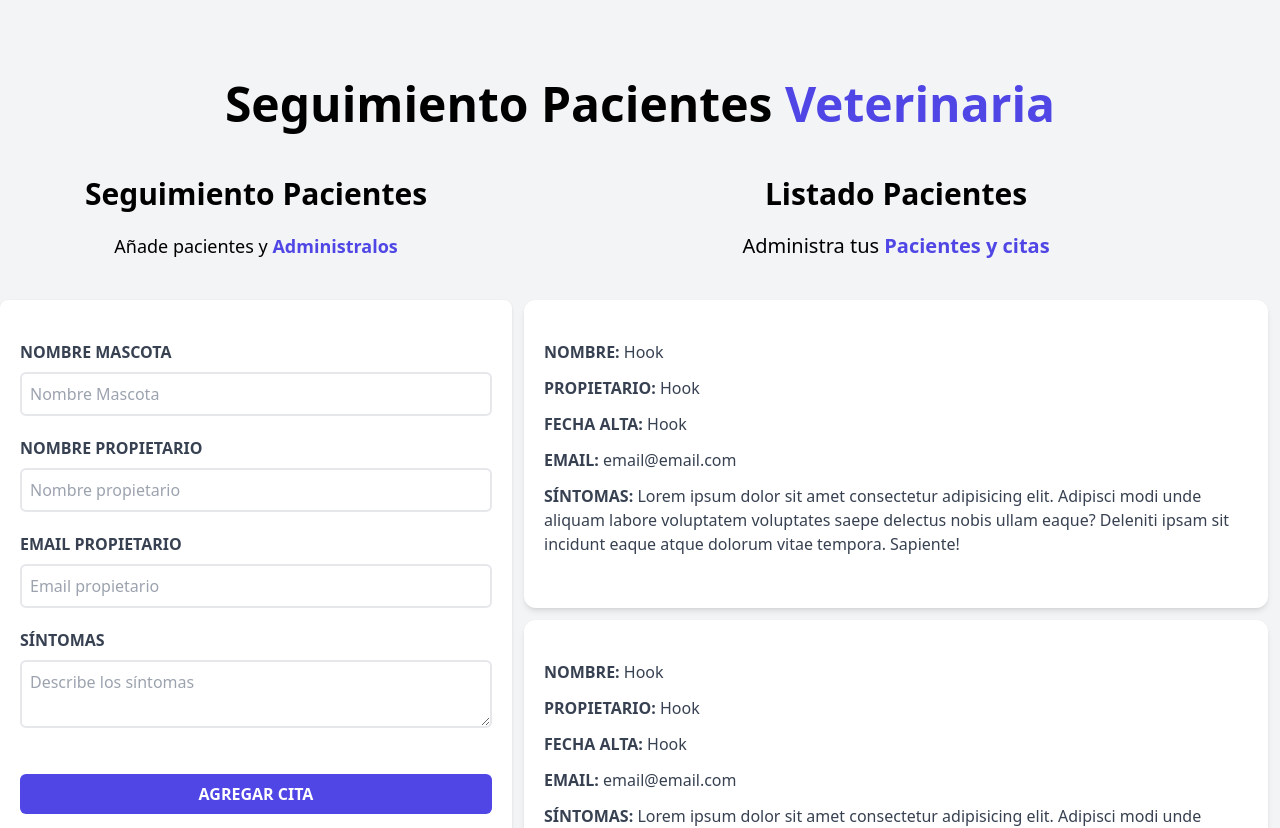
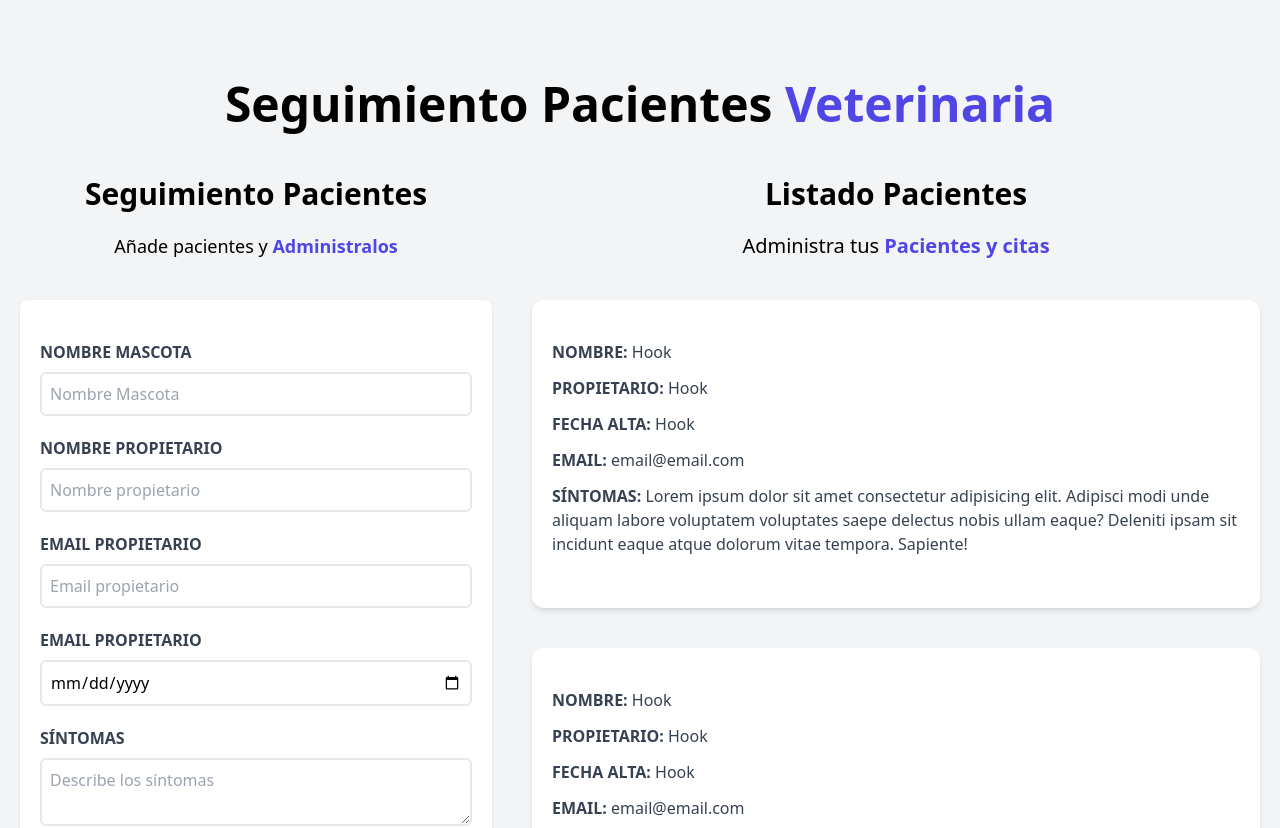
Before and after one commit to SebastianCastilloDev/administrador_de_pacientes, a React (Vite) app: page / in a window 1280 px wide. Shown: the top 828 px of the page. Built offline with nearby package versions, Linux system fonts and the light colour scheme.

Commit message:
leyendo inputs y agregandolos al state

```diff
--- a/src/Components/Formulario.jsx
+++ b/src/Components/Formulario.jsx
@@ -4,7 +4,17 @@
 export default function Formulario() {
 
     const [nombre, setNombre] = useState('')
+    const [propietario, setPropietario] = useState('')
+    const [email, setEmail] = useState('')
+    const [fecha, setFecha] = useState('')
+    const [sintomas, setSintomas] = useState('')
 
+
+
+    const handleSubmit = (e) => {
+        e.preventDefault()
+        console.log('enviando formulario')
+    }
 
     return (
         <div className="md:w-1/2 lg:w-2/5">
@@ -16,7 +26,10 @@
                 <span className="text-indigo-600 font-bold">Administralos</span>
             </p>
 
-            <form className="bg-white shadow rounded-lg py-10 px-5 mb-10">
+            <form
+                className="bg-white shadow rounded-lg py-10 px-5 mb-10 mx-5"
+                onSubmit={handleSubmit}
+            >
                 <div className="mb-5">
                     <label htmlFor="mascota" className="block text-gray-700 uppercase font-bold">
                         Nombre Mascota
@@ -39,6 +52,8 @@
                         id="propietario"
                         placeholder="Nombre propietario"
                         className="border-2 w-full p-2 mt-2 placeholder-gray-400 rounded-md"
+                        value={propietario}
+                        onChange={e => setPropietario(e.target.value)}
                     />
                 </div>
                 <div className="mb-5">
@@ -50,6 +65,20 @@
                         id="email"
                         placeholder="Email propietario"
                         className="border-2 w-full p-2 mt-2 placeholder-gray-400 rounded-md"
+                        value={email}
+                        onChange={e => setEmail(e.target.value)}
+                    />
+                </div>
+                <div className="mb-5">
+                    <label htmlFor="alta" className="block text-gray-700 uppercase font-bold">
+                        Email Propietario
+                    </label>
+                    <input
+                        type="date"
+                        id="alta"
+                        className="border-2 w-full p-2 mt-2 placeholder-gray-400 rounded-md"
+                        value={fecha}
+                        onChange={e => setFecha(e.target.value)}
                     />
                 </div>
                 <div className="mb-5">
@@ -60,6 +89,8 @@
                         id="sintomas"
                         className="border-2 w-full p-2 mt-2 placeholder-gray-400 rounded-md"
                         placeholder="Describe los síntomas"
+                        value={sintomas}
+                        onChange={e => setSintomas(e.target.value)}
                     />
                 </div>
                 <button
--- a/src/Components/Paciente.jsx
+++ b/src/Components/Paciente.jsx
@@ -2,7 +2,7 @@
 
 export default function () {
     return (
-        <div className='m-3 bg-white shadow-md px-5 py-10 rounded-xl'>
+        <div className='mx-5 my-10 bg-white shadow-md px-5 py-10 rounded-xl'>
             <p className='font-bold mb-3 text-gray-700 uppercase'>
                 Nombre: {''}
                 <span className='font-normal normal-case'>Hook</span>
```
